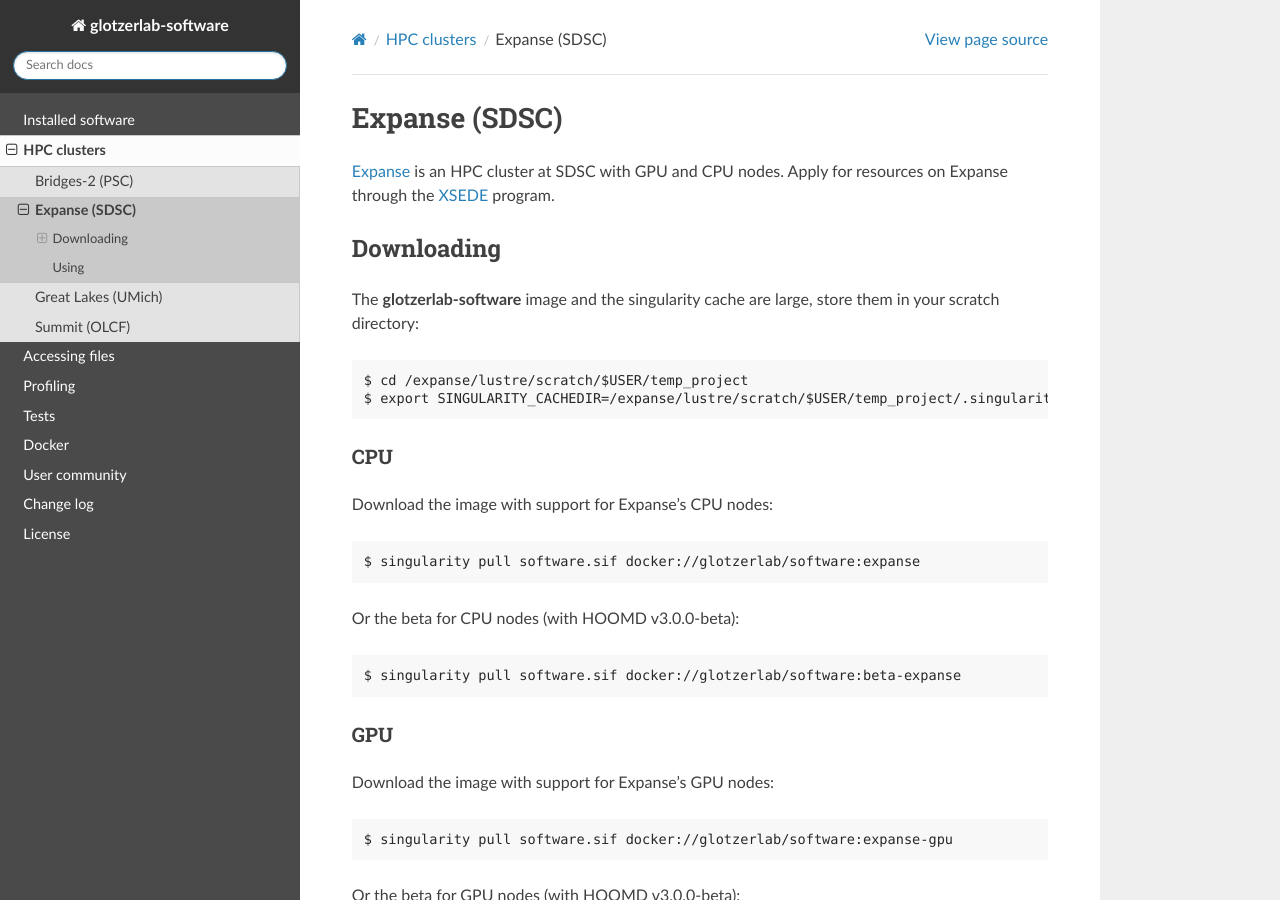
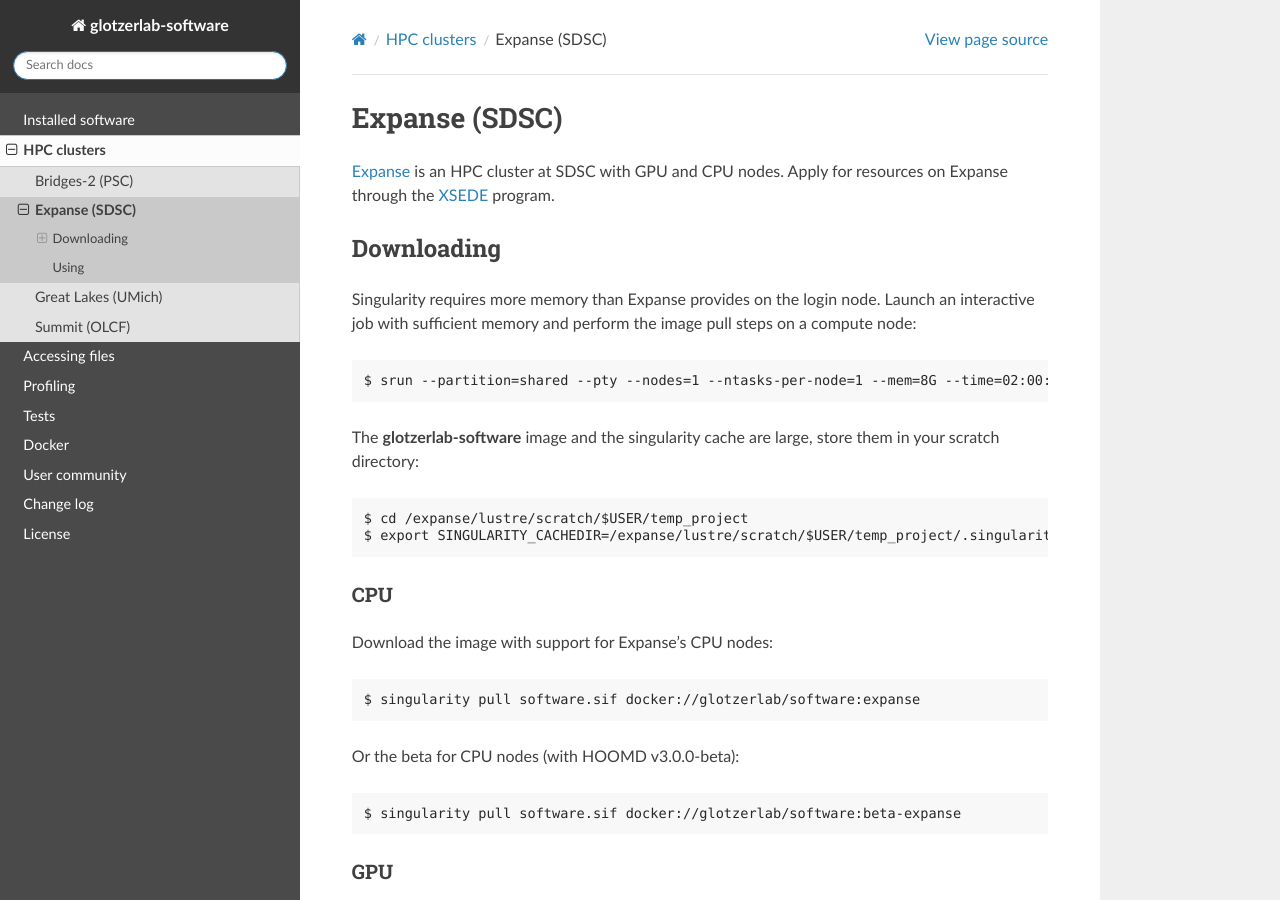
Before and after one commit to glotzerlab/software, a Sphinx documentation site: the page built from doc/clusters/expanse.rst, in a window 1280 px wide and 900 px high. Built offline with Sphinx 7.4.7 and the Read the Docs theme 2.0.0, drawn with Linux system fonts in a browser that asks for light colours.

Commit message:
Document interactive job on expanse.

```diff
--- a/doc/clusters/expanse.rst
+++ b/doc/clusters/expanse.rst
@@ -9,6 +9,11 @@
 
 Downloading
 ***********
+
+Singularity requires more memory than Expanse provides on the login node. Launch an interactive
+job with sufficient memory and perform the image pull steps on a compute node::
+
+    $ srun --partition=shared --pty --nodes=1 --ntasks-per-node=1 --mem=8G --time=02:00:00 --wait=0 --export=ALL --account=<your-account> /bin/bash
 
 The **glotzerlab-software** image and the singularity cache are large, store them in your scratch
 directory::
```
